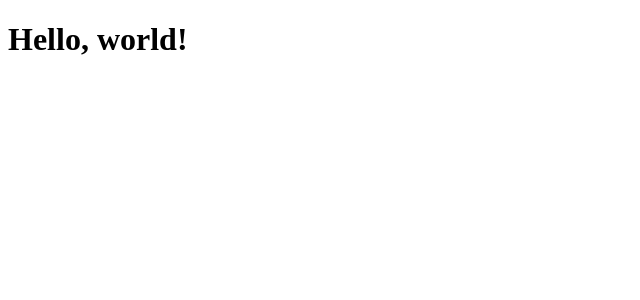
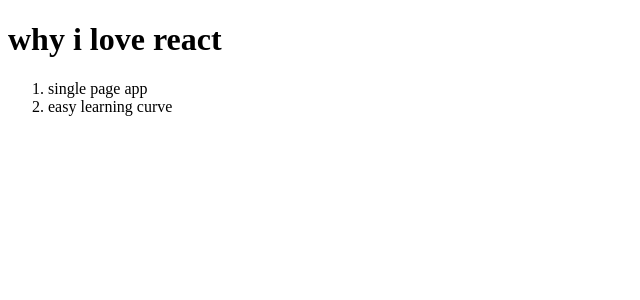
Before and after one commit to AnandJNairGit/react-practice, a React (Create React App) app: page / in a window 1280 px wide. Shown: the top 300 px of the page, without its empty margins (0-640 px from the left). Built offline with nearby package versions, Linux system fonts and the light colour scheme.

Commit message:
finish the challenge 1 in scriba cource

```diff
--- a/src/App.js
+++ b/src/App.js
@@ -1,7 +1,18 @@
 import React from 'react'
 function App() {
-  const element = <h1>Hello, world!</h1>;
-  return element;
+
+  return (
+    // challenge 1
+    <>
+    <h1>
+      why i love react
+    </h1>
+    <ol>
+      <li>single page app</li>
+      <li>easy learning curve</li>
+    </ol>
+    </>
+  );
 }
 
 export default App;
```
